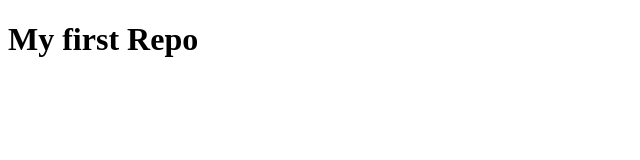
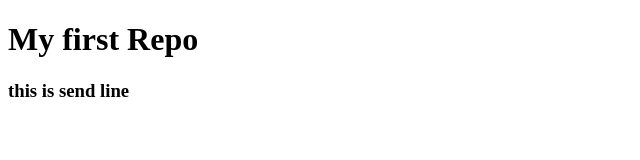
Before and after one commit to Fayshal007/module3myFirstRepo, a plain HTML site: page index.html in a window 1280 px wide. Shown: the whole page, without its empty margins (0-640 px from the left). Drawn offline with Linux system fonts and the light colour scheme.

Commit message:
second commit

```diff
--- a/index.html
+++ b/index.html
@@ -7,5 +7,6 @@
 </head>
 <body>
     <h1>My first Repo</h1>
+    <h3>this is send line</h3>
 </body>
 </html>
```
